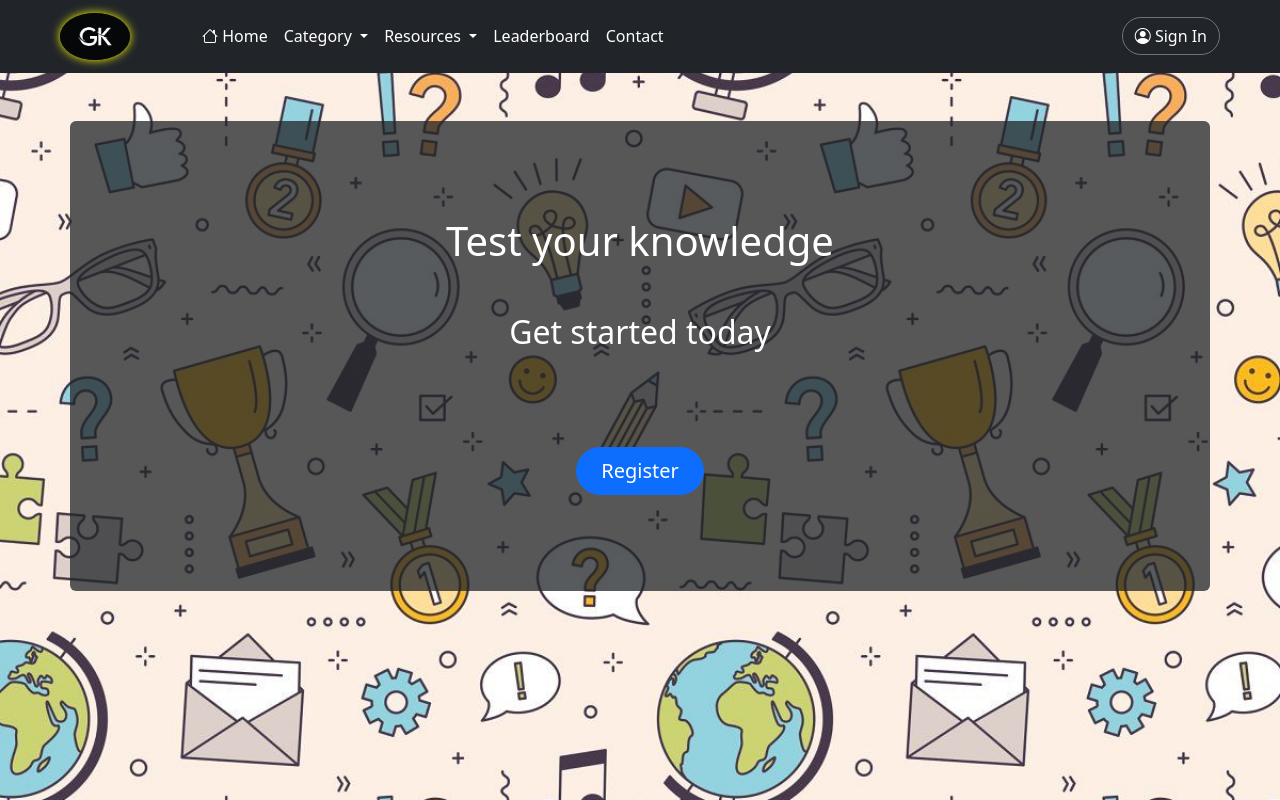
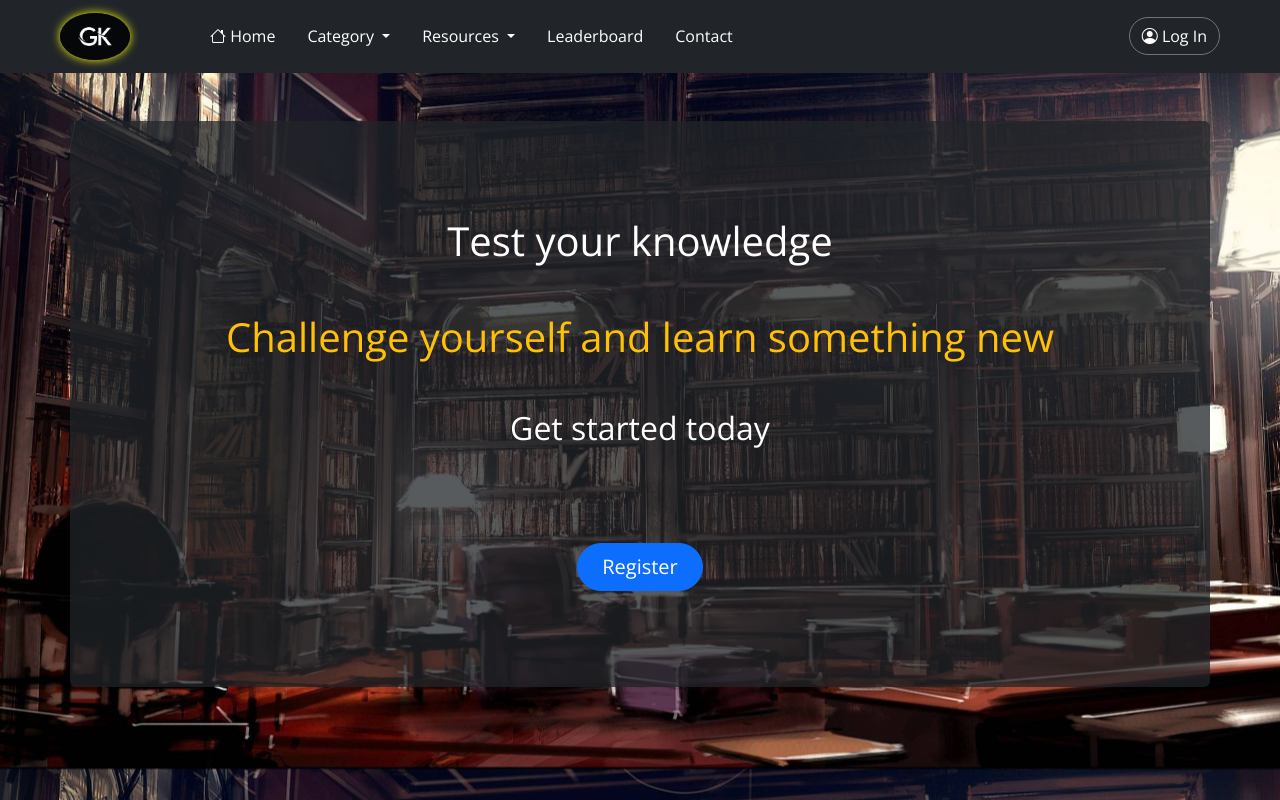
Before and after one commit to ghughuni/Django_Quiz_app, a Django app: page /HomeUser/ in a window 1280 px wide. Run offline with Django 4.2, Linux system fonts and the light colour scheme; some libraries are stand-ins or nearby versions.

Commit message:
processing of front side

```diff
--- a/quiz/static/quiz/style.css
+++ b/quiz/static/quiz/style.css
@@ -6,5 +6,15 @@ img {
 
 body {
     background: url(images/background.jpg);
-    background-size: 100%;
+    background-size: cover;
+    background-position: center;
+    font-family: 'Open Sans', sans-serif !important;
+    font-weight: 400 !important;
 }
+
+@media screen and (max-width: 768px) {
+    body {
+      background-size: contain;
+      background-position: top;
+    }
+  }
--- a/quiz/template/base.html
+++ b/quiz/template/base.html
@@ -3,19 +3,20 @@
 
 <head>
     <title>{% block titulo %}{% endblock %}</title>
+    {% load static %}
+    <link href="https://fonts.googleapis.com/css2?family=Open+Sans:wght@300;400;700&display=swap" rel="stylesheet">
+    <link rel="stylesheet" href="{% static 'quiz/style.css' %}">
+    <script src="{% static 'main.js' %}"></script>
     {% load bootstrap5 %}
     {% bootstrap_css %}
     {% bootstrap_javascript %}
     <link rel="stylesheet" href="https://cdn.jsdelivr.net/npm/bootstrap-icons@1.10.4/font/bootstrap-icons.css">
-    <link href="https://fonts.googleapis.com/css?family=Open+Sans|Rubik" rel="stylesheet">
+    <!-- <link href="https://fonts.googleapis.com/css?family=Open+Sans|Rubik" rel="stylesheet"> -->
     <script src="https://code.jquery.com/jquery-3.6.4.min.js"
         integrity="sha256-oP6HI9z1XaZNBrJURtCoUT5SUnxFr8s3BzRl+cbzUq8=" crossorigin="anonymous"></script>
-    {% load static %}
-    <link rel="stylesheet" href="{% static 'quiz/style.css' %}">
-    <script src="{% static 'main.js' %}"></script>
 </head>
 
-<body>
+<body class="bg-image">
     <nav class="navbar navbar-expand-lg bg-dark navbar-dark" data-bs-theme="dark">
         <div class="container-fluid ">
             <a class="navbar-brand" href="{% url 'HomeUser' %}">
@@ -28,12 +29,12 @@
             </button>
             <div class="collapse navbar-collapse " id="navbarScroll">
                 <ul class="navbar-nav me-auto my-2 my-lg-0 " style="--bs-scroll-height: 100px;">
-                    <li class="nav-item text-white">
+                    <li class="nav-item text-white mx-2">
                         <a class="nav-link active text-white" aria-current="page" href="{% url 'HomeUser' %}"><i
                                 class="bi bi-house">
                             </i>Home</a>
                     </li>
-                    <li class="nav-item dropdown ">
+                    <li class="nav-item dropdown mx-2">
                         <a class="nav-link dropdown-toggle text-white" href="#" role="button" data-bs-toggle="dropdown"
                             aria-expanded="false">
                             Category
@@ -44,7 +45,7 @@
                             <li><a class="dropdown-item" href="{% url 'HomeUser' %}">Geography</a></li>
                         </ul>
                     </li>
-                    <li class="nav-item dropdown ">
+                    <li class="nav-item mx-2 dropdown ">
                         <a class="nav-link dropdown-toggle text-white" href="#" role="button" data-bs-toggle="dropdown"
                             aria-expanded="false">
                             Resources
@@ -63,11 +64,11 @@
                                     Scholar</a></li>
                         </ul>
                     </li>
-                    <li class="nav-item ">
+                    <li class="nav-item mx-2">
                         <a class="nav-link active text-white" aria-current="page"
                             href="{% url 'panel' %}">Leaderboard</a>
                     </li>
-                    <li class="nav-item ">
+                    <li class="nav-item mx-2">
                         <a class="nav-link active text-white" aria-current="page" href="{% url 'contact' %}">Contact</a>
                     </li>
                 </ul>
@@ -75,13 +76,12 @@
                     {% if user.is_authenticated %}
                     <a href="{% url 'HomeUser' %}"><button class="btn btn-outline-secondary text-white rounded-pill"
                             type="button"><i class="bi bi-person-circle "></i> {{user}}</button></a>
-                    <a href="{% url 'logout_view' %}"><i
-                            class="bi bi-box-arrow-in-right fs-4 text-white ms-4 me-5"></i></a>
+                    <a href="{% url 'logout_view' %}"><i class="bi bi-box-arrow-in-right fs-4 text-white ms-4 me-5"
+                            title="Log Out"></i></a>
 
                     {% else %}
-                    <a href="{% url 'register' %}"><button
-                            class="btn btn-outline-secondary rounded-pill text-white me-5" type="button"><i
-                                class="bi bi-person-circle "> </i>Sign In</button></a>
+                    <a href="{% url 'login' %}"><button class="btn btn-outline-secondary rounded-pill text-white me-5"
+                            title="LogIn" type="button"><i class="bi bi-person-circle "> </i>Log In</button></a>
                     {% endif %}
                 </form>
             </div>
--- a/quiz/template/contact.html
+++ b/quiz/template/contact.html
@@ -6,7 +6,7 @@
     {% csrf_token %}
     <div class="container  p-5 my-5 bg-opacity-75 bg-dark text-white rounded">
         <div class="container">
-            <h2 class="text-center">Contact Us</h2>
+            <h2 class="text-center text-danger">Contact Us</h2>
             <hr>
             <div class="row">
                 <div class="col-md-6">
@@ -33,7 +33,7 @@
                             <textarea class="form-control" id="message" rows="5"
                                 placeholder="Enter your message"></textarea>
                         </div>
-                        <button type="submit" class="btn btn-primary">Submit</button>
+                        <button type="submit" class="btn btn-primary rounded-pill">Submit</button>
                     </form>
                 </div>
             </div>
--- a/quiz/template/play/action.html
+++ b/quiz/template/play/action.html
@@ -31,7 +31,7 @@
 				{% endfor %}
 			</div>
 			<div class="d-flex justify-content-center">
-				<button class="btn btn-primary rounded px-5" type="submit" name="finish_button"
+				<button class="btn btn-primary rounded-pill px-5" type="submit" name="finish_button"
 					id="submit_button">Finish</button>
 			</div>
 		</form>
--- a/quiz/template/users/home.html
+++ b/quiz/template/users/home.html
@@ -2,45 +2,52 @@
 {% block title %}Home page{% endblock %}
 {% block content %}
 
-
 {% if user.is_authenticated %}
 <div class="container  p-5 my-5 bg-opacity-75 bg-dark text-white rounded shadow-lg">
-	<h1 class="text-center">
+	<div class="row justify-content-center">
+		<div class="col-md-6">
+			<h1 class="text-center text-warning my-4">
 				Welcome "{{user}}"
 			</h1>
-	<p>Please read the rules:</p>
+			<p class="text-danger my-1">Please read the rules:</p>
 			<ul>
-		<li>Select a category</li>
-		<li>Mark one answer only</li>
-		<li>Click 'Next' button only after marked answer</li>
-		<li>You are not limited by time</li>
-		<li>There are 10 questions in total</li>
+				<li>Choose a category before starting the quiz.</li>
+				<li>Only mark one answer per question.</li>
+				<li>You are not limited by time and can take as long as you need to complete the quiz.</li>
+				<li>The quiz contains 10 questions in total.</li>
+				<li>When you're done, click the Finish button.</li>
 			</ul>
-	<div class="text-center">
+			<div class="text-center my-4">
 				<form id="myForm" action="/action/" method="post">
 					{% csrf_token %}
 					<input type="hidden" name="category" value="{{category}}">
 					<input type="hidden" name="question" value="{{question}}">
-			<label for="categories" class="mx-2 text-white fw-bold">Choose a category:</label>
-			<select name="category" id="category_options" class="mx-2 text-dark fw-bold">
+					<hr class="my-4">
+					<label for="categories" class="mx-2 text-danger fw-bold">Choose a category:</label>
+
+					<select name="category" id="category_options" class="mx-2 text-dark fw-bold px-5 py-1">
 						{%for category in categories%}
 						<option value="{{category.id}}">{{category}}</option>
 						{%endfor%}
 					</select>
-			<button class="btn btn-primary rounded px-5" type="submit" id="submit_button">Start</button>
+					<button class="btn btn-primary rounded-pill px-5 my-2" type="submit" id="submit_button"
+						title="Start">Start</button>
 				</form>
+			</div>
 		</div>
 	</div>
 	{% else %}
 	<div class="container text-center p-5 my-5 bg-opacity-75 bg-dark text-white rounded">
 		<h1 class="my-5 test">Test your knowledge</h1>
+		<h1 class="text-warning">Challenge yourself and learn something new</h1>
 		<h2 class="my-5 test">Get started today</h2>
 		<a href="{% url 'register' %}">
-		<button class="btn btn-primary btn-lg px-4 m-5 rounded-pill">
+			<button class="btn btn-primary btn-lg px-4 m-5 rounded-pill" title="Register">
 				Register
 			</button>
 		</a>
 	</div>
+</div>
 {% endif %}
 
 {% endblock %}
--- a/quiz/views.py
+++ b/quiz/views.py
@@ -6,7 +6,8 @@ from .models import QuizUsers, Question, QuestionsAnswered, Category, ChooseAnsw
 from django.views.decorators.csrf import csrf_exempt
 from django.db.models import Sum
 from decimal import Decimal
-
+from django.contrib.auth.forms import UserCreationForm
+from django.contrib.auth.models import User
 
 def index(request):
 
@@ -77,7 +78,6 @@ def panel(request):
                 selected_option_id = int(request.POST.get(answer_key, ''))
                 selected_answer = ChooseAnswer.objects.get(pk=selected_option_id)
                 category_id=request.POST['category_id']
-                #correct_option = ChooseAnswer.objects.get(id=selected_answer.id)
 
                 if selected_answer.correct is True:
                     obtained_score = selected_answer.question.max_score
@@ -95,11 +95,13 @@ def panel(request):
                 user.save()
             return redirect('panel')
     else:
+        categories = Category.objects.all()
         total_user_quiz = QuizUsers.objects.order_by('-total_score')[:10]
         counter = total_user_quiz.count()
         context = {
             'users_quiz': total_user_quiz,
-            'count_user': counter
+            'count_user': counter,
+            'categories': categories,
         }
         return render(request, 'play/panel.html', context)
     return redirect('panel')
@@ -127,21 +129,26 @@ def register(request):
 
     title = 'Create an account'
     if request.method == 'POST':
-        form = RegistrationForm(request.POST)
-        if form.is_valid():
-            form.save()
-            return redirect('login')
+        username = request.POST.get('username')
+        email = request.POST.get('email')
+        password1 = request.POST.get('password1')
+        password2 = request.POST.get('password2')
+        if not (username and email and password1 and password2):
+            error_msg = 'Please fill out all fields'
+            return render(request, 'users/register.html', {'title': title, 'error_msg': error_msg})
+
+        if password1 != password2:
+            error_msg = 'Passwords do not match'
+            return render(request, 'users/register.html', {'title': title, 'error_msg': error_msg})
+
+        if User.objects.filter(username=username).exists():
+            error_msg = 'Username is taken'
+            return render(request, 'users/register.html', {'title': title, 'error_msg': error_msg})
+        user = User.objects.create_user(username=username, email=email, password=password1)
+        user.save()
+        return redirect('login')
     else:
-        form = RegistrationForm()
-
-    context = {
-
-        'form': form,
-        'title': title
-
-    }
-
-    return render(request, 'users/register.html', context)
+        return render(request, 'users/register.html', {'title': title})
 
 
 def logout_view(request):
```
Also changed, not shown: quiz/models.py (+0 -35 lines), quiz/template/index.html (+9 -6 lines), quiz/template/play/panel.html (+15 -6 lines), quiz/template/users/login.html (+30 -9 lines), quiz/template/users/register.html (+26 -5 lines), quiz/migrations/0001_initial.py, quiz/static/quiz/images/background.jpg. Lines whose indentation alone changed are shown as unchanged.
